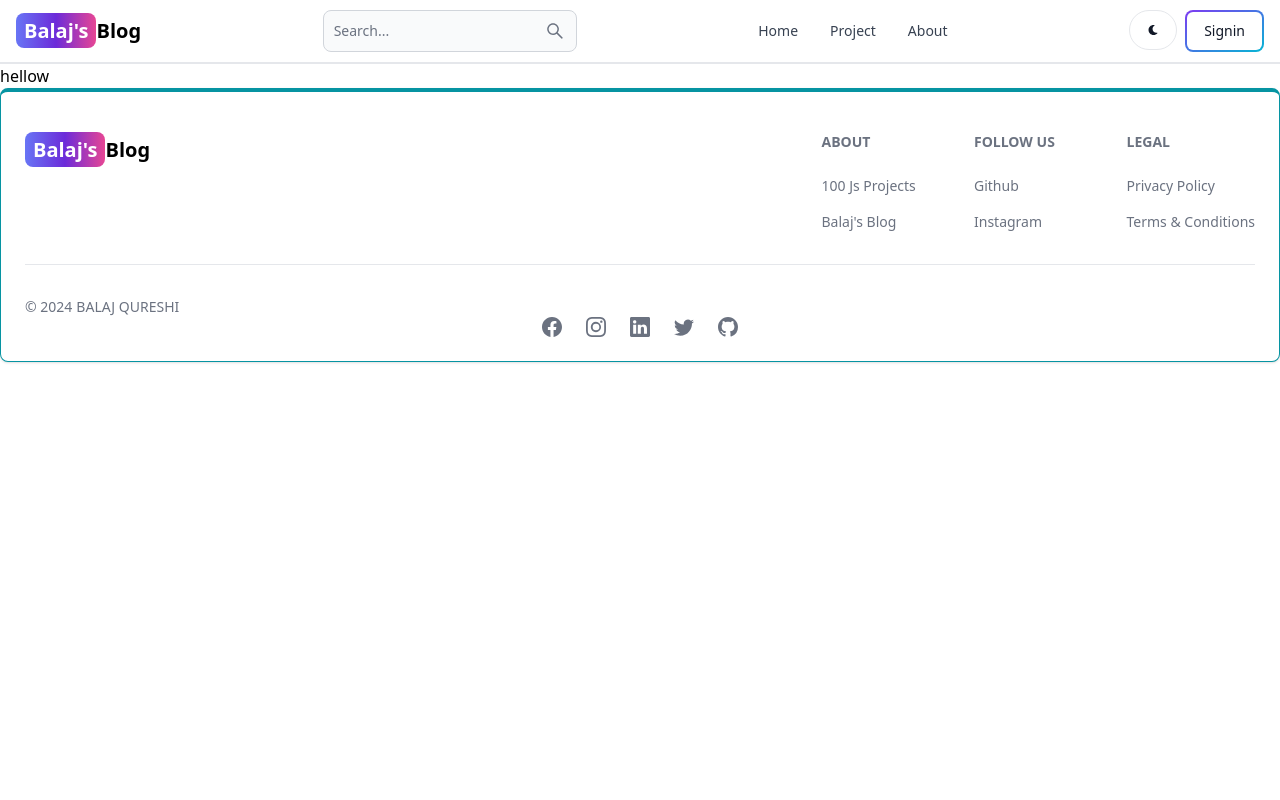
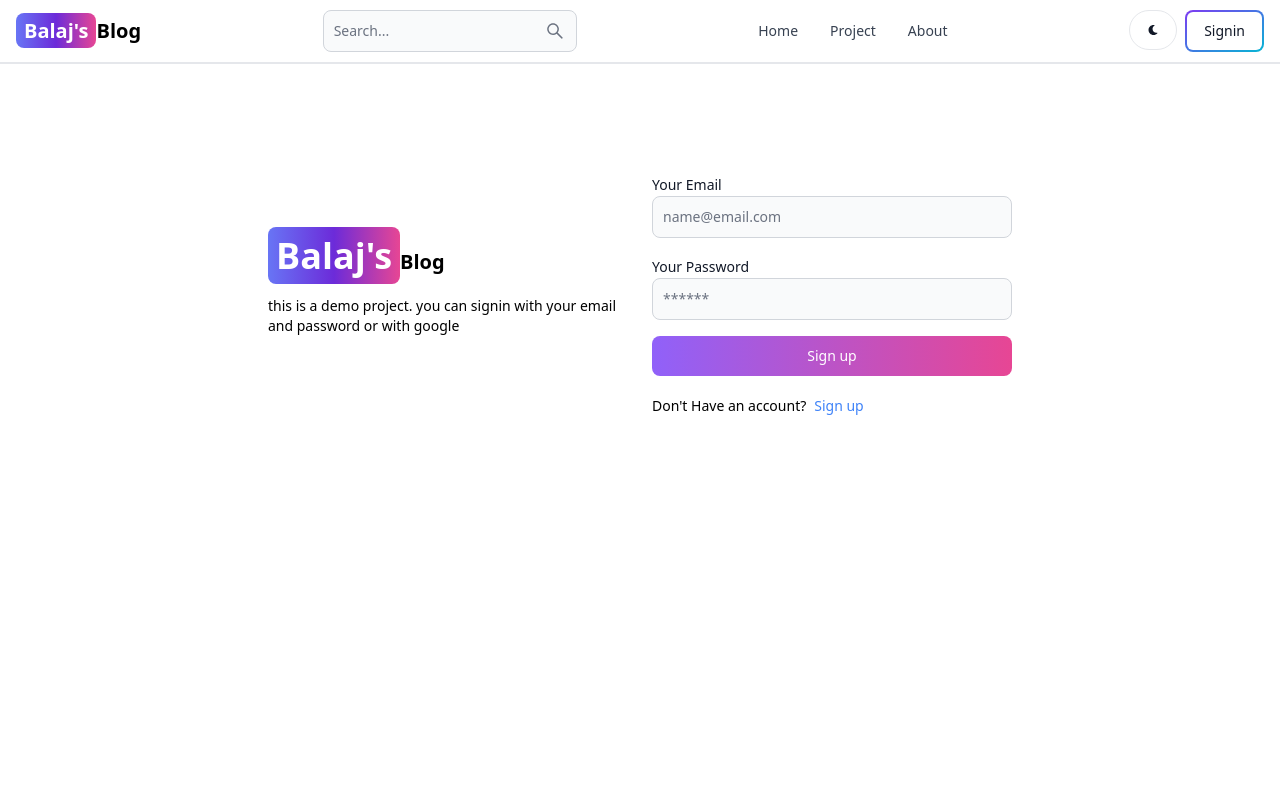
Before and after one commit to Balaj20/backend-blog, a React (Vite) app in the folder client/: page /sign-in in a window 1280 px wide. Shown: the top 800 px of the page. Built offline with nearby package versions, Linux system fonts and the light colour scheme.

Commit message:
signin page functionalities

```diff
--- a/client/src/pages/Signin.jsx
+++ b/client/src/pages/Signin.jsx
@@ -1,9 +1,113 @@
-import React from 'react'
+import { Alert, Button, Label, Spinner, TextInput } from "flowbite-react";
+import { useState } from "react";
+import { Link , useNavigate} from "react-router-dom";
 
 export default function Signin() {
+  const [formData, setFormData] = useState({});
+  const [errorMessage, setErrorMessage] = useState(null);
+  const navigate = useNavigate()
+  const [loading, setloading] = useState(false);
+  const handleChange = (e) => {
+    console.log(e.target.value);
+    setFormData({ ...formData, [e.target.id]: e.target.value.trim() });
+  };
+  const handleSubmit = async (e) => {
+    e.preventDefault();
+
+    if (!formData.email || !formData.password) {
+      return setErrorMessage("please fill out all fields");
+    }
+    try {
+      setloading(true);
+      setErrorMessage(null);
+      const res = await fetch("/api/auth/signin", {
+        method: "POST",
+        headers: { "Content-Type": "application/json" },
+        body: JSON.stringify(formData),
+      });
+      const data = await res.json();
+      if (data.sucess === false) {
+        return setErrorMessage(data.message);
+      }
+      setloading(false);
+      if(res.ok) {
+        navigate('/');
+      }
+    } catch (error) {
+      setErrorMessage(error.message);
+      setloading(false);
+    }
+  };
   return (
-    <div>
-      <h1>hellow</h1>
+    <div className="min-h-screen mt-20">
+      <div className="flex p-3 max-w-3xl mx-auto flex-col md:flex-row md:items-center gap-6">
+        <div className="flex-1">
+          <Link
+            to="/"
+            className=" text-sm sm:text-xl font-bold dark:text-white"
+          >
+            <span className="px-2 py-1 text-4xl bg-gradient-to-r from-indigo-500 via-purple-700  to-pink-500 rounded-lg text-white">
+              Balaj's
+            </span>
+            Blog
+          </Link>
+          <p className="text-sm mt-5">
+            this is a demo project. you can signin with your email and password
+            or with google
+          </p>
+        </div>
+        <div className="flex-1">
+          <form className="flex flex-col gap-4" onSubmit={handleSubmit}>
+            <div>
+
+            </div>
+            <div>
+              <Label value="Your Email" />
+              <TextInput
+                type="email"
+                placeholder="name@email.com"
+                id="email"
+                onChange={handleChange}
+              />
+            </div>
+            <div>
+              <Label value="Your Password" />
+              <TextInput
+                type="password"
+                placeholder="******"
+                id="password"
+                onChange={handleChange}
+              />
+            </div>
+            <Button
+              gradientDuoTone="purpleToPink"
+              type="submit"
+              disabled={loading}
+            >
+              {loading ? (
+                <>
+                  <Spinner size="sm" />
+                  <span className="pl-3">loading...</span>
+                </>
+              ) : (
+                "Sign up"
+              )}
+            </Button>
+          </form>
+          <div className="flex gap-2 text-sm mt-5">
+            <span>Don't Have an account?</span>
+            <Link to="/sign-up" className="text-blue-500">
+              Sign up
+            </Link>
+          </div>
+
+          {errorMessage && (
+            <Alert className="mt-5" color="failure">
+              {errorMessage}
+            </Alert>
+          )}
+        </div>
+      </div>
     </div>
-  )
+  );
 }
```
